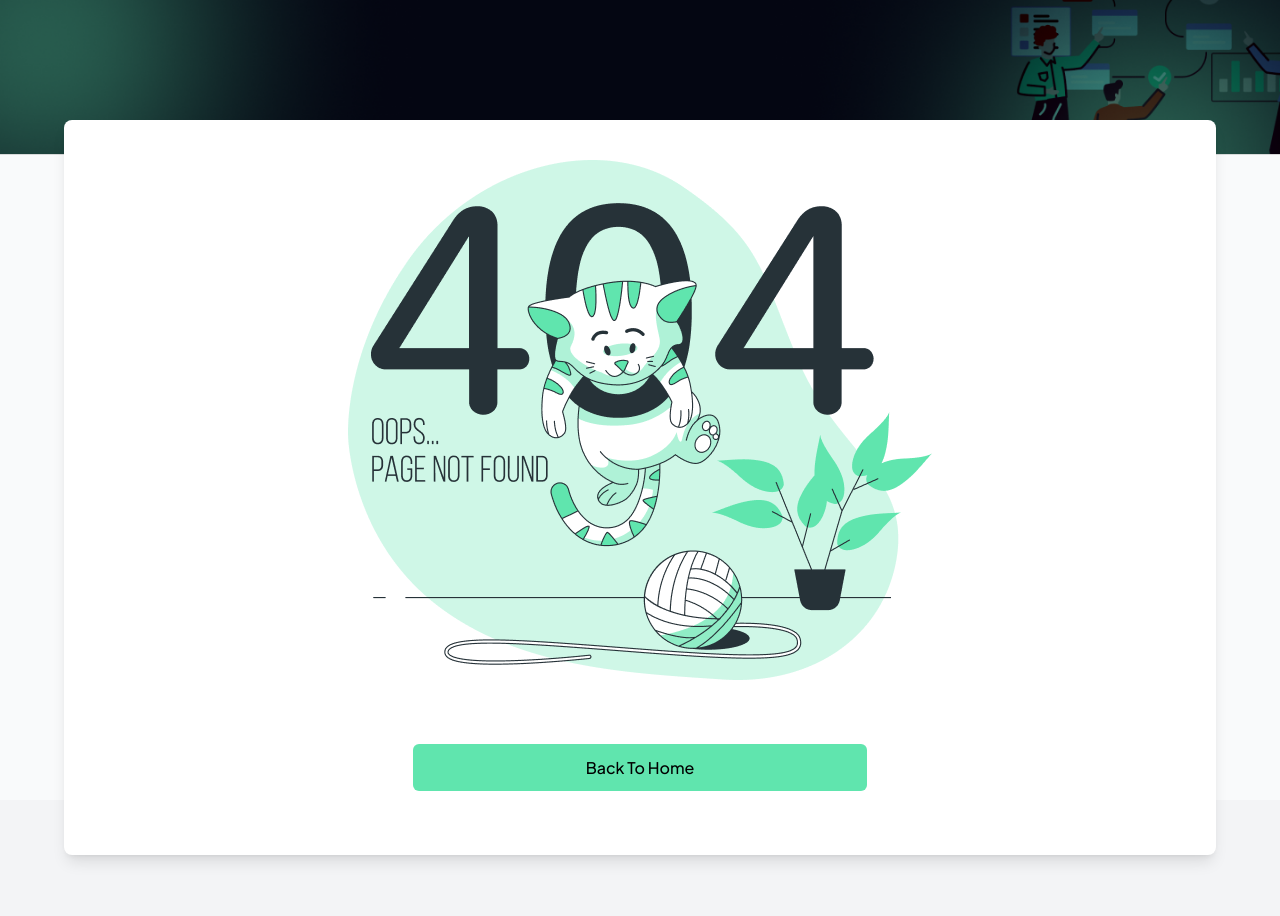
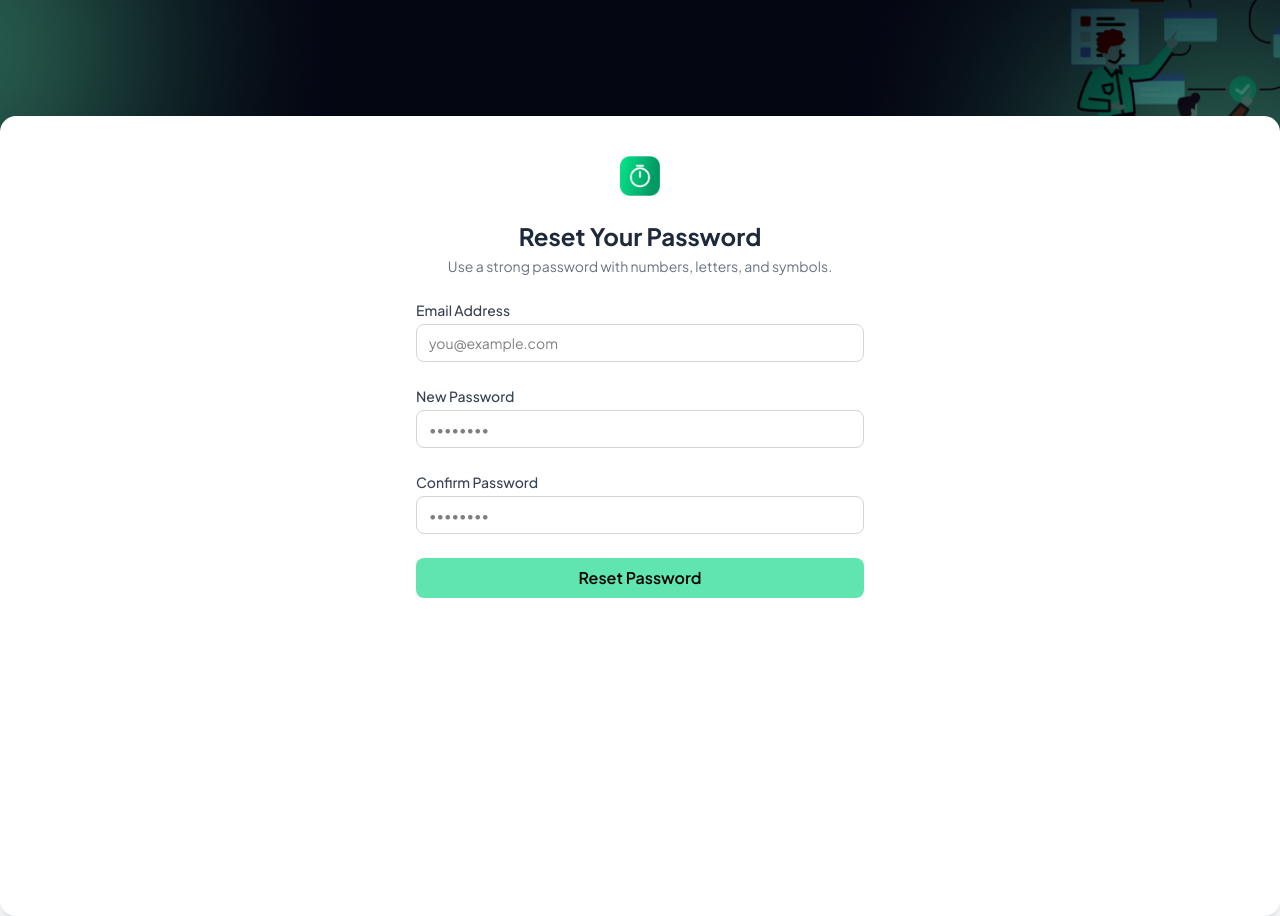
Before and after one commit to Nayem-khan1/Softvence-task-client, a React (Vite) app: page /reset-password in a window 1280 px wide. Before the commit the page ends 895 px from the top, so only its background shows below. Built offline with nearby package versions, Linux system fonts and the light colour scheme; no server answers.

Commit message:
add pass reset

```diff
--- a/src/App.jsx
+++ b/src/App.jsx
@@ -9,6 +9,7 @@ import MainLayout from "./layouts/MainLayout";
 import PublicRoute from "./routes/PublicRoute";
 import NotFound from "./pages/NotFound";
 import TaskDetails from "./pages/TaskDetails";
+import ResetPassword from "./pages/ResetPassword";
 
 function App() {
   return (
@@ -28,6 +29,14 @@ function App() {
             element={
               <PublicRoute>
                 <SignUp />
+              </PublicRoute>
+            }
+          />
+          <Route
+            path="/reset-password"
+            element={
+              <PublicRoute>
+                <ResetPassword />
               </PublicRoute>
             }
           />
--- a/src/assets/assets.js
+++ b/src/assets/assets.js
@@ -14,6 +14,7 @@ import edit from "./edit-2.svg";
 import taskDetailsIcon from "./taskDetailsIcon.png";
 import deletePopup from "./deletePopup.png";
 import success from "./success.png";
+import resetLogo from './resetLogo.png';
 
 const getStatusStyle = (status) => {
   switch (status) {
@@ -60,4 +61,5 @@ export {
   getStatusStyle,
   deletePopup,
   success,
+  resetLogo,
 };
--- /dev/null
+++ b/src/pages/ResetPassword.jsx
@@ -0,0 +1,104 @@
+import React from "react";
+import { resetLogo } from "../assets/assets";
+
+const ResetPassword = () => {
+  return (
+    <div className="min-h-screen bg-gray-50 flex flex-col">
+      {/* Top Banner */}
+      <div
+        style={{
+          backgroundImage: "url(/header1.png)",
+          backgroundSize: "cover",
+          backgroundPosition: "center",
+          height: "180px",
+        }}
+      ></div>
+
+      {/* Form Container */}
+      <div className="h-screen -mt-16 container mx-auto bg-white shadow-lg rounded-2xl px-8 py-10">
+        <div className="max-w-md mx-auto">
+          {/* Logo */}
+          <div className="flex flex-col items-center mb-6">
+            <img src={resetLogo} alt="Reset Logo" className="h-10 w-auto" />
+            <h2 className="mt-6 text-2xl font-bold text-gray-800">
+              Reset Your Password
+            </h2>
+            <p className="mt-1 text-sm text-gray-500 text-center">
+              Use a strong password with numbers, letters, and symbols.
+            </p>
+          </div>
+
+          {/* Form */}
+          <form className="space-y-6">
+            {/* Email */}
+            <div>
+              <label
+                htmlFor="email"
+                className="block text-sm font-medium text-gray-700"
+              >
+                Email Address
+              </label>
+              <input
+                id="email"
+                name="email"
+                type="email"
+                required
+                autoComplete="email"
+                className="mt-1 block w-full rounded-lg border border-gray-300 px-3 py-2 focus:outline-none focus:ring-2 focus:ring-primary focus:border-primary sm:text-sm"
+                placeholder="you@example.com"
+              />
+            </div>
+
+            {/* New Password */}
+            <div>
+              <label
+                htmlFor="new-password"
+                className="block text-sm font-medium text-gray-700"
+              >
+                New Password
+              </label>
+              <input
+                id="new-password"
+                name="new-password"
+                type="password"
+                required
+                className="mt-1 block w-full rounded-lg border border-gray-300 px-3 py-2 focus:outline-none focus:ring-2 focus:ring-primary focus:border-primary sm:text-sm"
+                placeholder="••••••••"
+              />
+            </div>
+
+            {/* Confirm Password */}
+            <div>
+              <label
+                htmlFor="confirm-password"
+                className="block text-sm font-medium text-gray-700"
+              >
+                Confirm Password
+              </label>
+              <input
+                id="confirm-password"
+                name="confirm-password"
+                type="password"
+                required
+                className="mt-1 block w-full rounded-lg border border-gray-300 px-3 py-2 focus:outline-none focus:ring-2 focus:ring-primary focus:border-primary sm:text-sm"
+                placeholder="••••••••"
+              />
+            </div>
+
+            {/* Submit */}
+            <div>
+              <button
+                type="submit"
+                className="w-full flex justify-center rounded-lg bg-primary px-4 py-2 font-semibold hover:bg-primary-dark transition duration-150"
+              >
+                Reset Password
+              </button>
+            </div>
+          </form>
+        </div>
+      </div>
+    </div>
+  );
+};
+
+export default ResetPassword;
--- a/src/pages/SignIn.jsx
+++ b/src/pages/SignIn.jsx
@@ -153,7 +153,7 @@ const SignIn = () => {
                   </div>
 
                   <div className=" ">
-                    <Link href="#" className="text-sm text-gray-500">
+                    <Link to="/reset-password" className="text-sm text-gray-500">
                       Forgot password?
                     </Link>
                   </div>
```
Also changed, not shown: src/assets/resetLogo.png (added).
